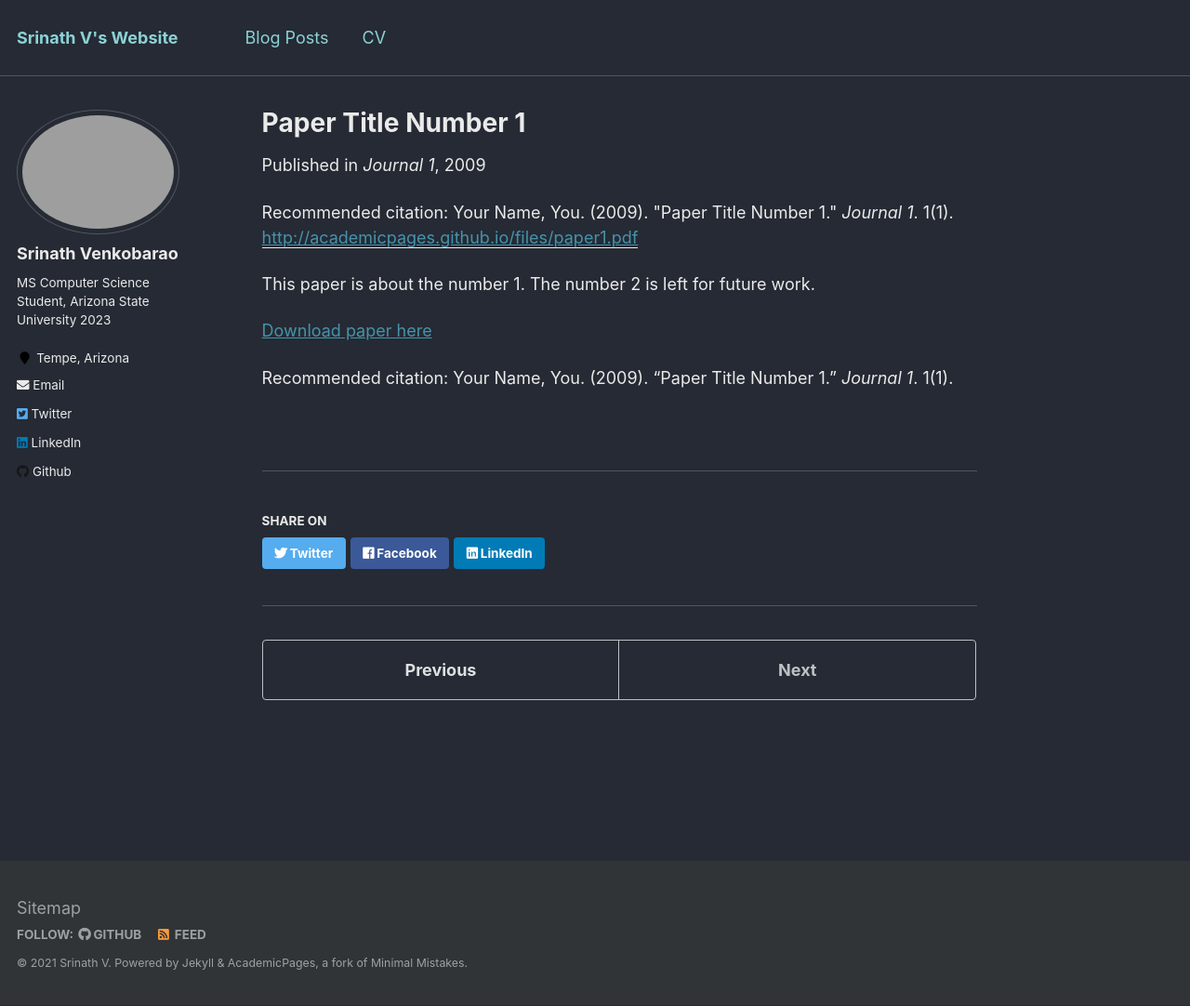
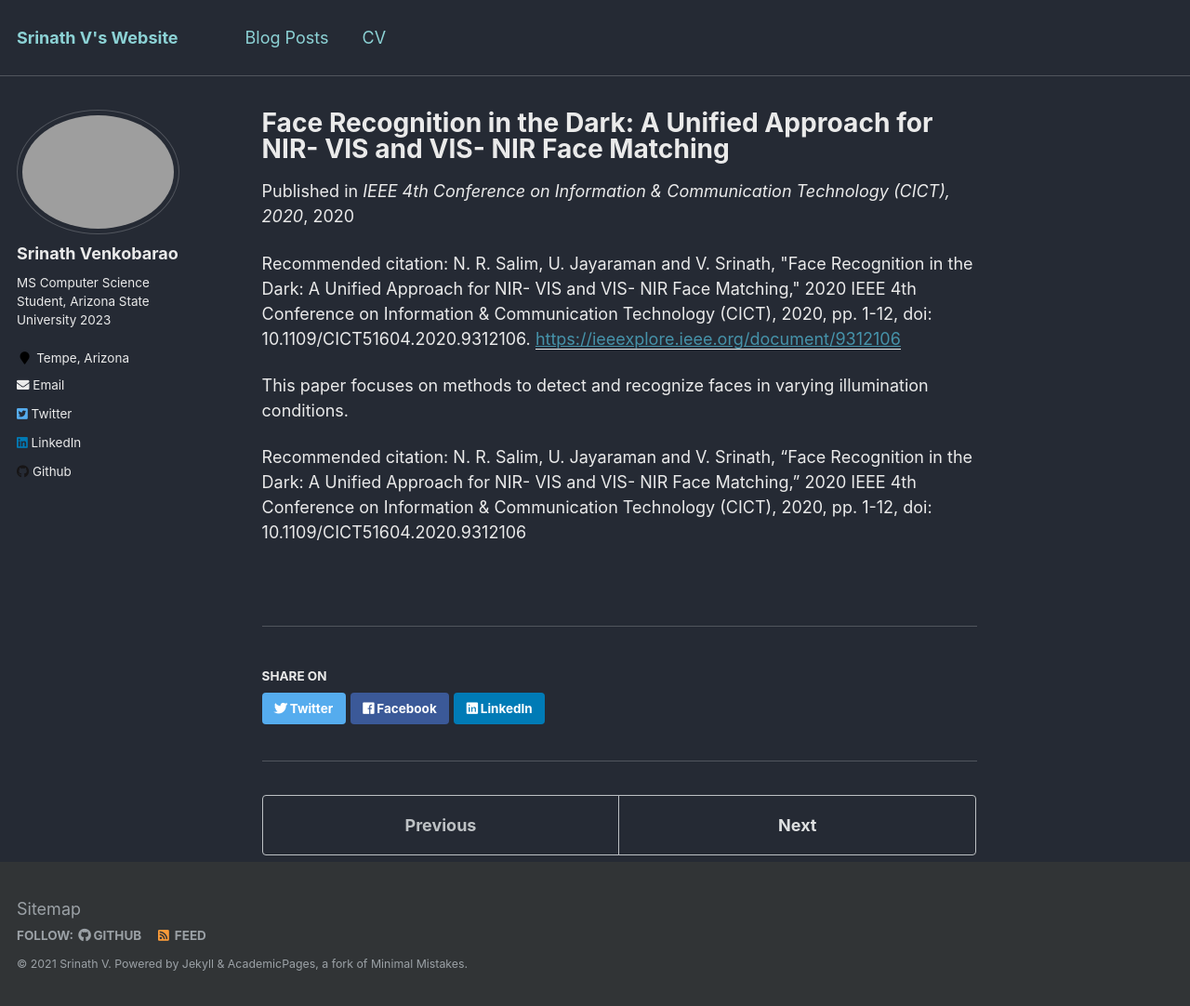
Before and after one commit to srinathvrao/srinathvrao.github.io, a Jekyll site: the page built from _publications/2009-10-01-paper-title-number-1.md, in a window 1280 px wide and 1082 px high. Shown: the whole window at 93% size. Built offline with Jekyll 4.4.1, drawn with Linux system fonts in a browser that asks for light colours.

Commit message:
Update 2009-10-01-paper-title-number-1.md

```diff
--- a/_publications/2009-10-01-paper-title-number-1.md
+++ b/_publications/2009-10-01-paper-title-number-1.md
@@ -1,15 +1,13 @@
 ---
-title: "Paper Title Number 1"
-collection: publications
-permalink: /publication/2009-10-01-paper-title-number-1
-excerpt: 'This paper is about the number 1. The number 2 is left for future work.'
-date: 2009-10-01
-venue: 'Journal 1'
-paperurl: 'http://academicpages.github.io/files/paper1.pdf'
-citation: 'Your Name, You. (2009). &quot;Paper Title Number 1.&quot; <i>Journal 1</i>. 1(1).'
+title: "Face Recognition in the Dark: A Unified Approach for NIR- VIS and VIS- NIR Face Matching"
+collection: publication work
+permalink: /publication/2020DarkFIR
+excerpt: "Cross-spectrum Face Matching"
+date: 2020-12-03
+venue: 'IEEE 4th Conference on Information & Communication Technology (CICT), 2020'
+paperurl: 'https://ieeexplore.ieee.org/document/9312106'
+citation: 'N. R. Salim, U. Jayaraman and V. Srinath, "Face Recognition in the Dark: A Unified Approach for NIR- VIS and VIS- NIR Face Matching," 2020 IEEE 4th Conference on Information & Communication Technology (CICT), 2020, pp. 1-12, doi: 10.1109/CICT51604.2020.9312106.'
 ---
-This paper is about the number 1. The number 2 is left for future work.
+This paper focuses on methods to detect and recognize faces in varying illumination conditions.
 
-[Download paper here](http://academicpages.github.io/files/paper1.pdf)
-
-Recommended citation: Your Name, You. (2009). "Paper Title Number 1." <i>Journal 1</i>. 1(1).
+Recommended citation: N. R. Salim, U. Jayaraman and V. Srinath, "Face Recognition in the Dark: A Unified Approach for NIR- VIS and VIS- NIR Face Matching," 2020 IEEE 4th Conference on Information & Communication Technology (CICT), 2020, pp. 1-12, doi: 10.1109/CICT51604.2020.9312106
```
